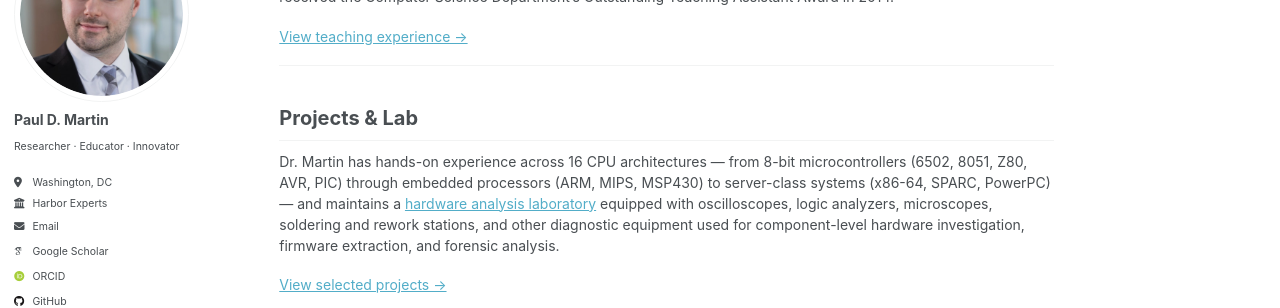
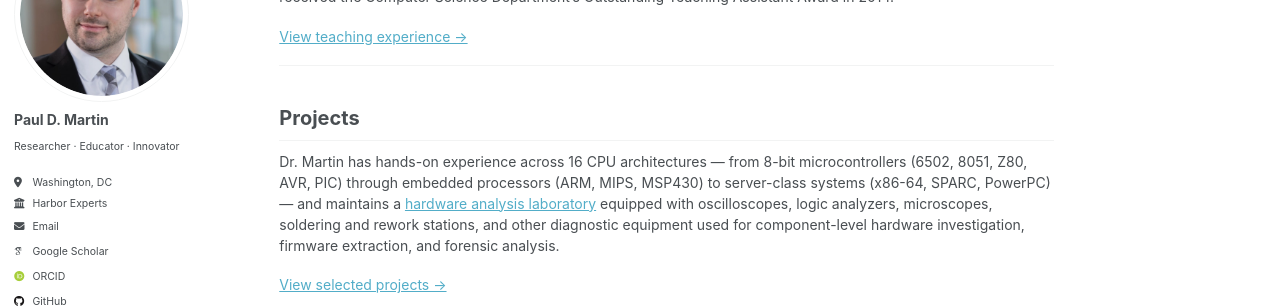
Before and after one commit to pauldmartinphd/pauldmartinphd.github.io, a Jekyll site: the page built from _pages/about.md, in a window 1280 px wide and 900 px high, scrolled down 1329 px. Shown: the part 154-462 px from the top of the window. Built offline with Jekyll 4.4.1, drawn with Linux system fonts in a browser that asks for light colours; some web fonts are replaced.

Commit message:
Mirror the names in the home page and on the tabs.

```diff
--- a/_pages/about.md
+++ b/_pages/about.md
@@ -52,7 +52,7 @@ At Johns Hopkins, Dr. Martin teaches C and C++ programming, computer and network
 
 ---
 
-## Projects & Lab
+## Projects
 
 Dr. Martin has hands-on experience across 16 CPU architectures — from 8-bit microcontrollers (6502, 8051, Z80, AVR, PIC) through embedded processors (ARM, MIPS, MSP430) to server-class systems (x86-64, SPARC, PowerPC) — and maintains a [hardware analysis laboratory](/portfolio/#lab) equipped with oscilloscopes, logic analyzers, microscopes, soldering and rework stations, and other diagnostic equipment used for component-level hardware investigation, firmware extraction, and forensic analysis.
 
```
